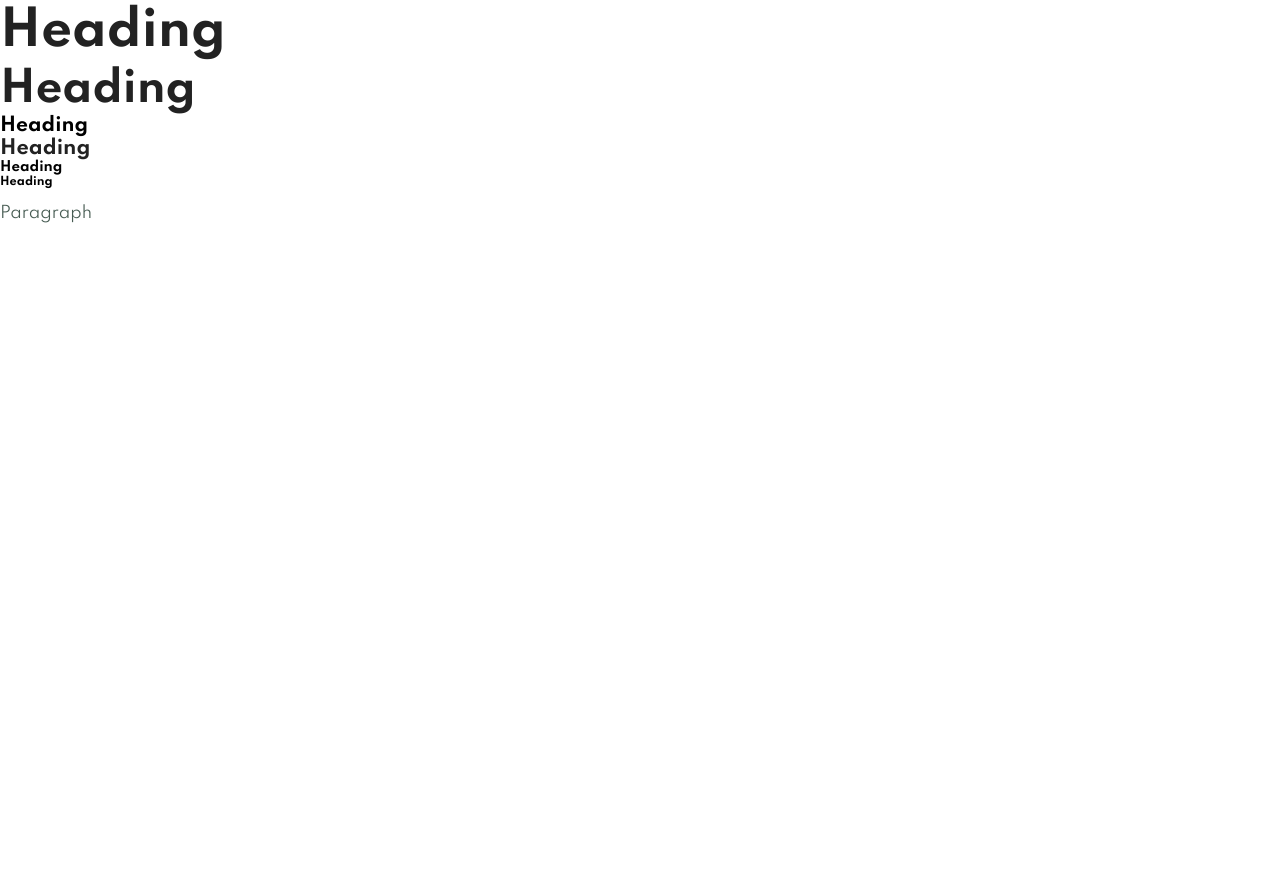
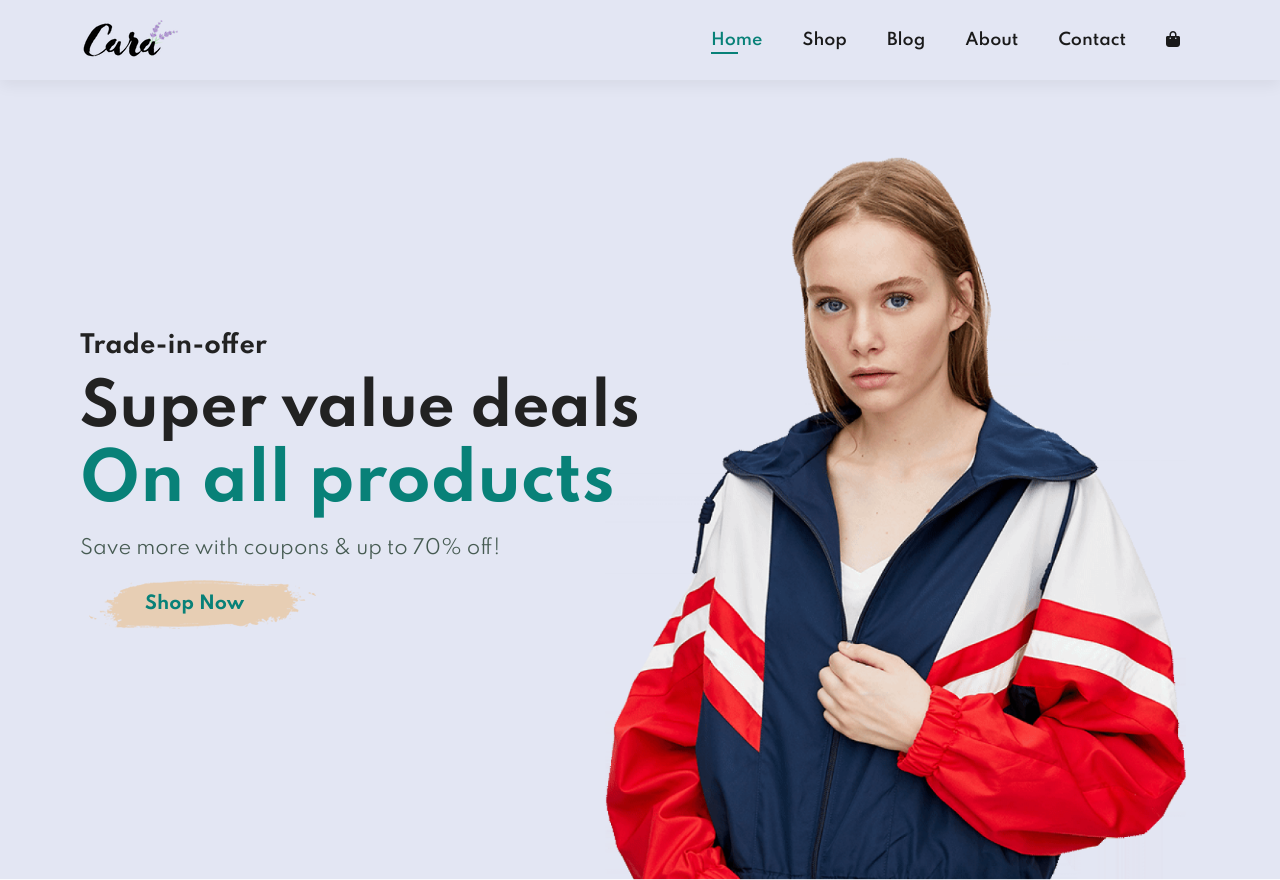
Before and after one commit to AndrejTosheski/e-commerce-website, a plain HTML site: page index.html in a window 1280 px wide. Before the commit the page ends 800 px from the top, so only its background shows below. Drawn offline with Linux system fonts and the light colour scheme.

Commit message:
Added Navbar and hero section

```diff
--- a/css/main.css
+++ b/css/main.css
@@ -12,6 +12,8 @@
 
 img {
     display: block;
+    width: 100%;
+    height: auto;
 }
 
 /* || GENERAL STYLES */
@@ -22,26 +24,33 @@ html {
 
 body {
     font-family: 'Spartan', sans-serif;
+    height: 100%;
     width: 100%;
+}
+
+button,
+input,
+textarea {
+    font-family: inherit;
 }
 
 /* || BLOCKS */
 /* aka components */
 
 h1 {
-    font-size: 3rem;
-    line-height: 4rem;
+    font-size: 4rem;
+    line-height: 5rem;
     color: #222;
 }
 
 h2 {
-    font-size: 2.6rem;
-    line-height: 3.2rem;
+    font-size: 3.6rem;
+    line-height: 4.2rem;
     color: #222;
 }
 
 h4 {
-    font-size: 1.2rem;
+    font-size: 1.5rem;
     color: #222;
 }
 
@@ -51,7 +60,7 @@ h6 {
 }
 
 p {
-    font-size: 1rem;
+    font-size: 1.2rem;
     color: #465b52;
     margin: 15px 0 20px 0;
 }
@@ -63,3 +72,91 @@ p {
 .section-m1 {
     margin: 40px 0;
 }
+
+/* || HEADER - NAV */
+
+header {
+    display: flex;
+    align-items: center;
+    justify-content: space-between;
+    padding: 20px 80px;
+    background-color: #E3E6F3;
+    box-shadow: 0 5px 15px rgba(0, 0, 0, 0.06);
+    z-index: 1;
+    position: sticky;
+    top: 0;
+    left: 0;
+}
+
+.navbar {
+    display: flex;
+    align-items: center;
+    justify-content: center;
+}
+
+.navbar li {
+    list-style-type: none;
+    padding: 0 20px;
+    position: relative;
+}
+
+.navbar li a {
+    text-decoration: none;
+    font-size: 1rem;
+    font-weight: 600;
+    color: #1a1a1a;
+    transition: 0.3s ease;
+}
+
+.navbar li a:hover,
+.navbar li a.active {
+    color: #088178;
+}
+
+.navbar li a.active::after,
+.navbar li a:hover::after {
+    content: "";
+    width: 30%;
+    height: 2px;
+    background-color: #088178;
+    position: absolute;
+    bottom: -4px;
+    left: 20px;
+}
+
+/* || HOME PAGE */
+
+#hero {
+    background-image: url("../images/hero4.png");
+    height: 100vh;
+    width: 100%;
+    background-size: cover;
+    background-position: top 25% right 0;
+    padding: 0 80px;
+    display: flex;
+    flex-direction: column;
+    align-items: flex-start;
+    justify-content: center;
+    background-repeat: no-repeat;
+}
+
+#hero h4 {
+    padding-bottom: 15px;
+}
+
+#hero h1 {
+    color: #088178;
+}
+
+#hero button {
+    background-image: url("../images/button.png");
+    background-color: transparent;
+    color: #088178;
+    border: 0;
+    background-position: center;
+    padding: 14px 80px 14px 65px;
+    background-repeat: no-repeat;
+    cursor: pointer;
+    font-weight: 700;
+    font-size: 1.1rem;
+}
--- a/index.html
+++ b/index.html
@@ -5,16 +5,36 @@
     <meta name="viewport" content="width=device-width, initial-scale=1.0">
     <title>Cara</title>
     <link rel="stylesheet" href="css/main.css">
+    <script src="https://kit.fontawesome.com/558dc3c1d9.js" crossorigin="anonymous"></script>
     <script type="module" src="js/main.js"></script>
 </head>
 <body>
-    <h1>Heading</h1>
-    <h2>Heading</h2>
-    <h3>Heading</h3>
-    <h4>Heading</h4>
-    <h5>Heading</h5>
-    <h6>Heading</h6>
+    <header>
+        <a href="#"><img
+            class="logo"
+            src="images/logo.png"
+            alt="Logo"
+            title="Logo">
+        </a>
 
-    <p>Paragraph</p>
+        <nav>
+            <ul class="navbar">
+                <li><a class="active" href="index.html">Home</a></li>
+                <li><a href="shop.html">Shop</a></li>
+                <li><a href="blog.html">Blog</a></li>
+                <li><a href="about.html">About</a></li>
+                <li><a href="contact.html">Contact</a></li>
+                <li><a href="cart.html"><i class="fa-solid fa-bag-shopping"></i></a></li>
+            </ul>
+        </nav>
+    </header>
+
+    <section id="hero">
+        <h4>Trade-in-offer</h4>
+        <h2>Super value deals</h2>
+        <h1>On all products</h1>
+        <p>Save more with coupons & up to 70% off!</p>
+        <button>Shop Now</button>
+    </section>
 </body>
 </html>
```
